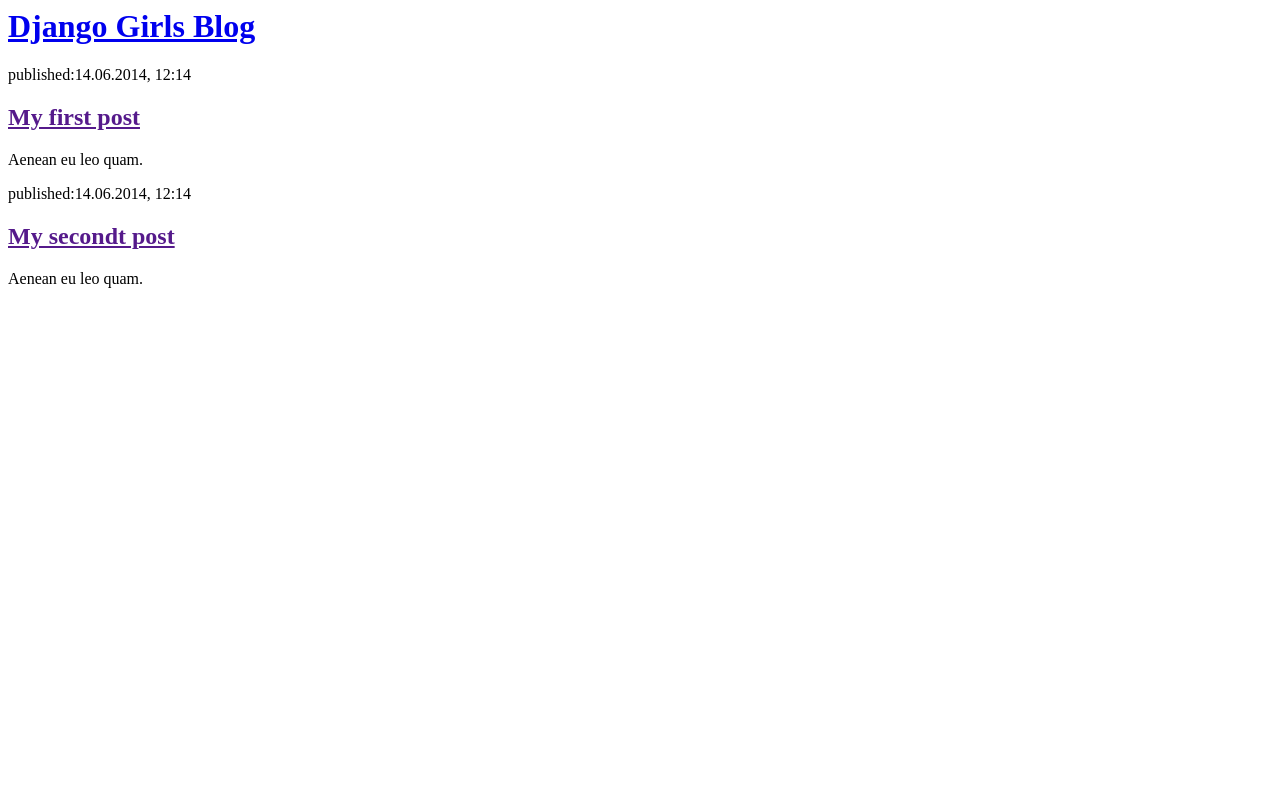
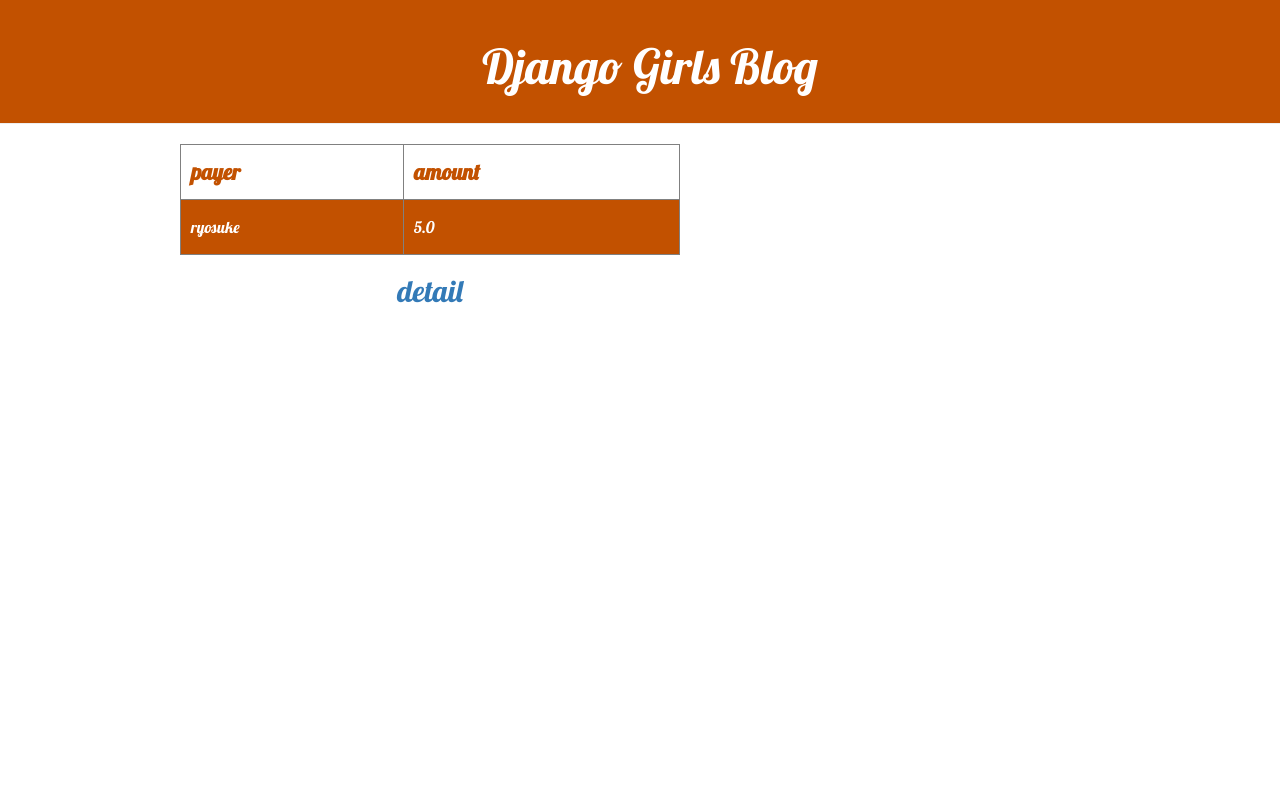
Before and after one commit to ryosukeka/warikan, a Django app: page / in a window 1280 px wide. Run offline with Django 3.2, Linux system fonts and the light colour scheme; tables that the repository leaves empty hold one stand-in row (values such as "Sample post"); some libraries are stand-ins or nearby versions.

Commit message:
created some pages.

```diff
--- /dev/null
+++ b/warikan/static/css/warikan.css
@@ -0,0 +1,73 @@
+.page-header {
+    background-color: #C25100;
+    margin-top: 0;
+    padding: 20px 20px 20px 40px;
+}
+
+.page-header h1, .page-header h1 a, .page-header h1 a:visited, .page-header h1 a:active {
+    color: #ffffff;
+    font-size: 36pt;
+    text-decoration: none;
+}
+
+.content {
+    margin-left: 40px;
+}
+
+h1, h2, h3, h4 {
+    font-family: 'Lobster', cursive;
+}
+
+.date {
+    color: #828282;
+}
+
+.save {
+    float: right;
+}
+
+.post-form textarea, .post-form input {
+    width: 100%;
+}
+
+.top-menu, .top-menu:hover, .top-menu:visited {
+    color: #ffffff;
+    float: right;
+    font-size: 26pt;
+    margin-right: 20px;
+}
+
+.post {
+    margin-bottom: 70px;
+}
+
+.post h2 a, .post h2 a:visited {
+    color: #000000;
+}
+
+#container {
+  margin: 0 auto;
+  width: 500px;
+}
+
+td, th {
+  width: 70px;
+  height: 55px;
+  padding: 10px;
+}
+
+td {
+  background-color: #C25100;
+  color: #fff;
+}
+
+th {
+  color: #C25100;
+  font-size: 22px;
+}
+
+body {
+  font-family: 'Lobster', cursive;
+  text-align: center;
+  font-size: 16px;
+}
--- /dev/null
+++ b/warikan/templates/warikan/base.html
@@ -0,0 +1,32 @@
+{% load static %}
+<html>
+  <head>
+    <link rel="stylesheet" href="//maxcdn.bootstrapcdn.com/bootstrap/3.2.0/css/bootstrap.min.css">
+    <link rel="stylesheet" href="//maxcdn.bootstrapcdn.com/bootstrap/3.2.0/css/bootstrap-theme.min.css">
+    <link href="//fonts.googleapis.com/css?family=Lobster&subset=latin,latin-ext" rel="stylesheet" type="text/css">
+    <link rel="stylesheet" href="{% static 'css/warikan.css' %}">
+    <title>warikan</title>
+  </head>
+  <body>
+    <div class="page-header">
+      <h1><a href="/">Django Girls Blog</a></h1>
+    </div>
+    <div class="content container">
+      <div class="row">
+        <div class="col-md-8">
+        {% block content %}
+        {% endblock %}
+        </div>
+      </div>
+    </div>
+  </body>
+</html>
+
+
+<!-- {% for trac in tracs %}
+  <div class="post">
+    <p>date: {{ trac.date }}</p>
+    <h2><a href="">item: {{ trac.item }}</a></h2>
+    <p> {{ trac.payer }} paid {{ trac.amount }}JPY.</p>
+  </div>
+{% endfor %} -->
--- a/warikan/templates/warikan/post_list.html
+++ b/warikan/templates/warikan/post_list.html
@@ -1,22 +1,13 @@
-<html>
-  <head>
-    <title>warikan</title>
-  </head>
-  <body>
-    <div>
-      <h1><a href="/">Django Girls Blog</a></h1>
-    </div>
+{% extends 'warikan/base.html' %}
+{% block content %}
+      <table border=1 id=container>
+        <tr>
+          <th>payer</th><th>amount</th>
+        </tr>
+        <tr>
+          <td>{{ paying }}</td><td>{{ amount }}</td>
+        </tr>
 
-    <div>
-      <p>published:14.06.2014, 12:14</p>
-      <h2><a href ="">My first post</a></h2>
-      <p>Aenean eu leo quam.</p>
-    </div>
-
-    <div>
-      <p>published:14.06.2014, 12:14</p>
-      <h2><a href ="">My secondt post</a></h2>
-      <p>Aenean eu leo quam.</p>
-    </div>
-  </body>
-</html>
+      </table>
+    <h2><a href="{% url 'detail' %}">detail</a></h2>
+{% endblock %}
--- a/warikan/urls.py
+++ b/warikan/urls.py
@@ -3,4 +3,5 @@
 
 urlpatterns = [
     path('', views.post_list, name = 'post_list' ),
+    path('detail/', views.detail, name='detail'),
 ]
--- a/warikan/views.py
+++ b/warikan/views.py
@@ -1,6 +1,27 @@
 from django.shortcuts import render
+from .models import Tracs
 
 # Create your views here.
 
 def post_list(request):
-    return render(request, 'warikan/post_list.html', {})
+    tracs = Tracs.objects.order_by('amount')
+    ryopay = 0
+    maepay = 0
+    for trac in tracs:
+        if trac.payer == "ryosuke":
+            ryopay = ryopay + trac.amount
+        else:
+            maepay = maepay + trac.amount
+
+    if maepay > ryopay:
+        paying = "ryosuke"
+        amount = (maepay - ryopay)/2
+    else:
+        paying = "mae"
+        amount = (ryopay - maepay)/2
+
+    return render(request, 'warikan/post_list.html', {'paying':paying, 'amount':amount})
+
+def detail(request):
+    tracs = Tracs.objects.order_by('date')
+    return render(request, 'warikan/detail.html', {'tracs':tracs})
```
Also changed, not shown: warikan/templates/warikan/detail.html (added, +16 -0 lines).
